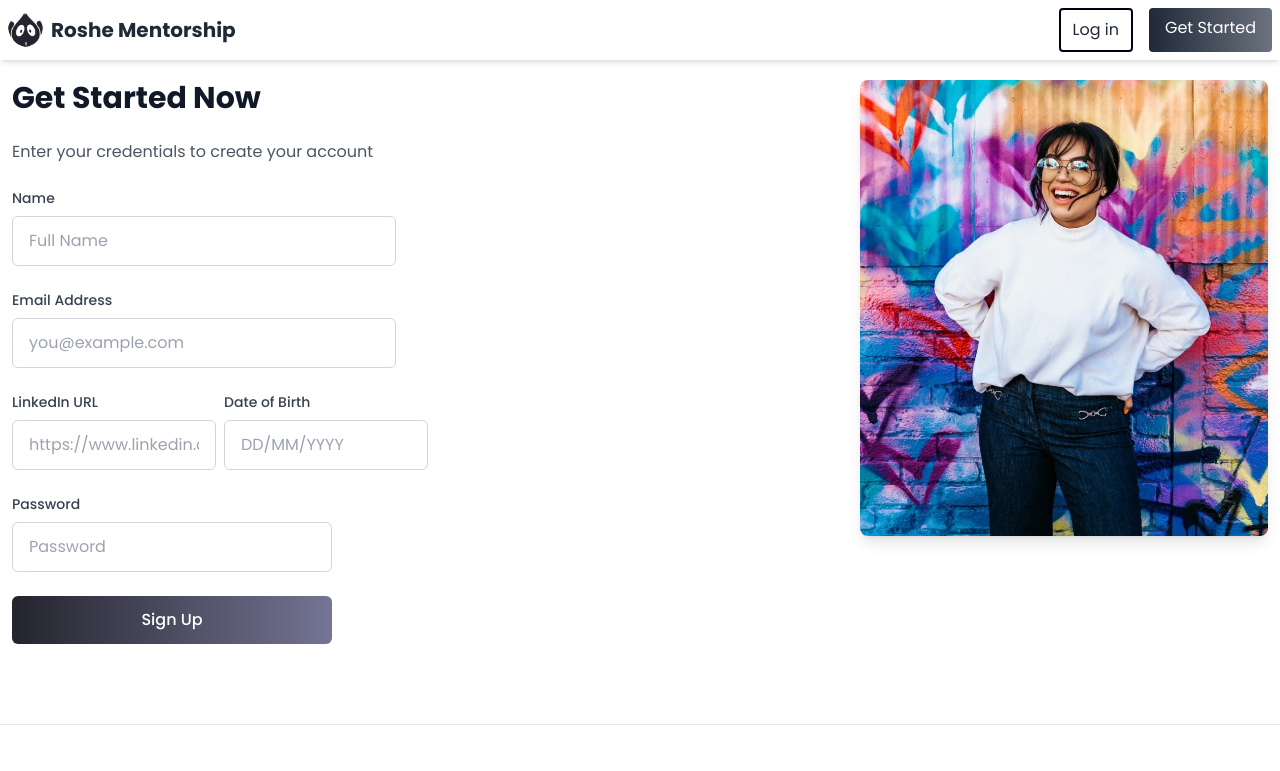
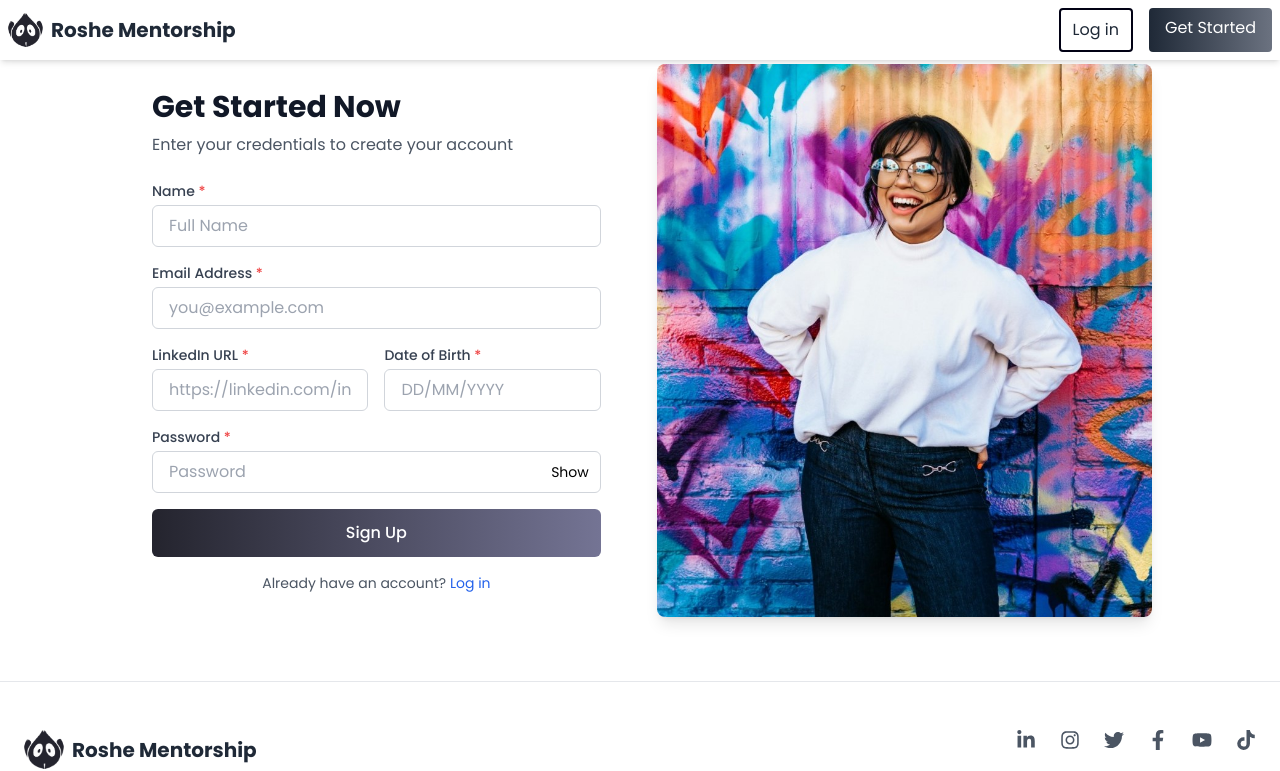
Before and after one commit to Roshe-Mentors/new_roshe, a Next.js app: page /user in a window 1280 px wide. Shown: the top 771 px of the page. Built offline with nearby package versions, Linux system fonts and the light colour scheme; no server answers.

Commit message:
further edits

```diff
--- a/src/app/signup/mentor/MentorSignUp.tsx
+++ b/src/app/signup/mentor/MentorSignUp.tsx
@@ -321,7 +321,7 @@ Biography: ${formData.biography}
             <div className="text-center mt-4">
               <p className="text-sm text-gray-600">
                 Already have an account?{' '}
-                <a href="/login" className="text-blue-600 hover:text-blue-800">
+                <a href="/signIn" className="text-blue-600 hover:text-blue-800">
                   Log in
                 </a>
               </p>
--- a/src/app/user/UserSignUp.tsx
+++ b/src/app/user/UserSignUp.tsx
@@ -12,6 +12,7 @@ const UserSignUp = () => {
     linkedin: '',
     dob: '',
     password: '',
+    showPassword: false
   });
 
   const [error, setError] = useState<string>('');
@@ -24,6 +25,13 @@ const UserSignUp = () => {
     setFormData((prev) => ({
       ...prev,
       [name]: value,
+    }));
+  };
+
+  const togglePasswordVisibility = () => {
+    setFormData((prev) => ({
+      ...prev,
+      showPassword: !prev.showPassword,
     }));
   };
 
@@ -102,16 +110,17 @@ const UserSignUp = () => {
   };
 
   return (
-    <div className="w-full text-black bg-white max-w mx-auto py-20 px-3">
-      <div className="flex flex-col md:flex-row justify-between items-start space-y-6 md:space-y-0 gap-8">
+    <div className="w-full text-black bg-white flex items-center justify-center py-16 px-4">
+      <div className="max-w-5xl w-full flex flex-col md:flex-row justify-between items-stretch gap-8">
         {/* Left Form Section */}
-        <form onSubmit={handleSubmit} className="w-full md:w-2/3 space-y-6">
-          <h2 className="text-3xl font-bold text-gray-900">Get Started Now</h2>
-          <p className="text-gray-600">Enter your credentials to create your account</p>
+        <div className="w-full md:w-1/2 bg-white p-6 flex flex-col justify-center">
+          <h2 className="text-3xl font-bold text-gray-900 mb-2">Get Started Now</h2>
+          <p className="text-gray-600 mb-6">Enter your credentials to create your account</p>
 
+          <form onSubmit={handleSubmit} className="space-y-4">
             <div>
-            <label htmlFor="name" className="block text-sm font-medium text-gray-700">
-              Name
+              <label htmlFor="name" className="block text-sm font-medium text-gray-700 mb-1">
+                Name <span className="text-red-500">*</span>
               </label>
               <input
                 type="text"
@@ -120,13 +129,14 @@ const UserSignUp = () => {
                 value={formData.name}
                 onChange={handleChange}
                 placeholder="Full Name"
-              className="mt-2 block w-full px-4 py-3 max-w-sm border border-gray-300 rounded-md"
+                className="block w-full px-4 py-2 border border-gray-300 rounded-md focus:ring-blue-500 focus:border-blue-500"
+                required
               />
             </div>
 
             <div>
-            <label htmlFor="email" className="block text-sm font-medium text-gray-700">
-              Email Address
+              <label htmlFor="email" className="block text-sm font-medium text-gray-700 mb-1">
+                Email Address <span className="text-red-500">*</span>
               </label>
               <input
                 type="email"
@@ -135,14 +145,15 @@ const UserSignUp = () => {
                 value={formData.email}
                 onChange={handleChange}
                 placeholder="you@example.com"
-              className="mt-2 block w-full max-w-sm px-4 py-3 border border-gray-300 rounded-md"
+                className="block w-full px-4 py-2 border border-gray-300 rounded-md focus:ring-blue-500 focus:border-blue-500"
+                required
               />
             </div>
 
-          <div className="flex gap-2">
-            <div className="w-[25%]">
-              <label htmlFor="linkedin" className="block text-sm font-medium text-gray-700">
-                LinkedIn URL
+            <div className="flex flex-col sm:flex-row gap-4">
+              <div className="w-full sm:w-1/2">
+                <label htmlFor="linkedin" className="block text-sm font-medium text-gray-700 mb-1">
+                  LinkedIn URL <span className="text-red-500">*</span>
                 </label>
                 <input
                   type="url"
@@ -150,14 +161,15 @@ const UserSignUp = () => {
                   id="linkedin"
                   value={formData.linkedin}
                   onChange={handleChange}
-                placeholder="https://www.linkedin.com/in/yourprofile"
-                className="mt-2 block w-full px-4 py-3 border border-gray-300 rounded-md"
+                  placeholder="https://linkedin.com/in/..."
+                  className="block w-full px-4 py-2 border border-gray-300 rounded-md focus:ring-blue-500 focus:border-blue-500"
+                  required
                 />
               </div>
 
-            <div className="w-[25%]">
-              <label htmlFor="dob" className="block text-sm font-medium text-gray-700">
-                Date of Birth
+              <div className="w-full sm:w-1/2">
+                <label htmlFor="dob" className="block text-sm font-medium text-gray-700 mb-1">
+                  Date of Birth <span className="text-red-500">*</span>
                 </label>
                 <input
                   type="text"
@@ -166,50 +178,78 @@ const UserSignUp = () => {
                   value={formData.dob}
                   onChange={handleChange}
                   placeholder="DD/MM/YYYY"
-                className="mt-2 block w-full px-4 py-3 border border-gray-300 rounded-md"
+                  className="block w-full px-4 py-2 border border-gray-300 rounded-md focus:ring-blue-500 focus:border-blue-500"
+                  required
                 />
               </div>
             </div>
 
             <div>
-            <label htmlFor="password" className="block text-sm font-medium text-gray-700">
-              Password
+              <label htmlFor="password" className="block text-sm font-medium text-gray-700 mb-1">
+                Password <span className="text-red-500">*</span>
               </label>
+              <div className="relative">
                 <input
-              type="password"
+                  type={formData.showPassword ? "text" : "password"}
                   name="password"
                   id="password"
                   value={formData.password}
                   onChange={handleChange}
                   placeholder="Password"
-              className="mt-2 block w-full max-w-xs px-4 py-3 border border-gray-300 rounded-md"
+                  className="block w-full px-4 py-2 border border-gray-300 rounded-md focus:ring-blue-500 focus:border-blue-500"
+                  required
                 />
+                <button
+                  type="button"
+                  onClick={togglePasswordVisibility}
+                  className="absolute inset-y-0 right-0 pr-3 flex items-center text-sm leading-5"
+                >
+                  {formData.showPassword ? "Hide" : "Show"}
+                </button>
+              </div>
             </div>
 
-          {error && <p className="text-red-600 text-sm mt-2">{error}</p>}
-
-          {successMessage && <p className="text-green-600 text-sm mt-2">{successMessage}</p>}
+            {error && <p className="text-red-600 text-sm">{error}</p>}
+            {successMessage && <p className="text-green-600 text-sm">{successMessage}</p>}
 
             <button
               type="submit"
-            className="w-full py-3 text-white max-w-xs font-medium rounded-md mt-4"
+              className="w-full py-3 text-white font-medium rounded-md mt-4 flex justify-center items-center"
               style={{
                 background: 'linear-gradient(90.15deg, #24242E 0.13%, #747494 99.87%)',
               }}
-            disabled={loading} // Disable button while loading
+              disabled={loading}
             >
-            {loading ? 'Signing Up...' : 'Sign Up'}
+              {loading ? (
+                <>
+                  <svg className="animate-spin -ml-1 mr-3 h-5 w-5 text-white" xmlns="http://www.w3.org/2000/svg" fill="none" viewBox="0 0 24 24">
+                    <circle className="opacity-25" cx="12" cy="12" r="10" stroke="currentColor" strokeWidth="4"></circle>
+                    <path className="opacity-75" fill="currentColor" d="M4 12a8 8 0 018-8V0C5.373 0 0 5.373 0 12h4zm2 5.291A7.962 7.962 0 014 12H0c0 3.042 1.135 5.824 3 7.938l3-2.647z"></path>
+                  </svg>
+                  Signing Up...
+                </>
+              ) : 'Sign Up'}
             </button>
+
+            <div className="text-center mt-4">
+              <p className="text-sm text-gray-600">
+                Already have an account?{' '}
+                <a href="/signIn" className="text-blue-600 hover:text-blue-800">
+                  Log in
+                </a>
+              </p>
+            </div>
           </form>
+        </div>
 
         {/* Right Image Section */}
-        <div className="w-full md:w-1/3">
+        <div className="w-full md:w-1/2 flex items-center justify-center">
           <Image
             src="/images/image_mentor.jpg"
             alt="Sign Up"
             width={600}
-            height={375}
-            className="rounded-lg shadow-lg w-full"
+            height={800}
+            className="rounded-lg shadow-lg w-full h-full object-cover"
             priority
           />
         </div>
```
Lines whose indentation alone changed are shown as unchanged.
